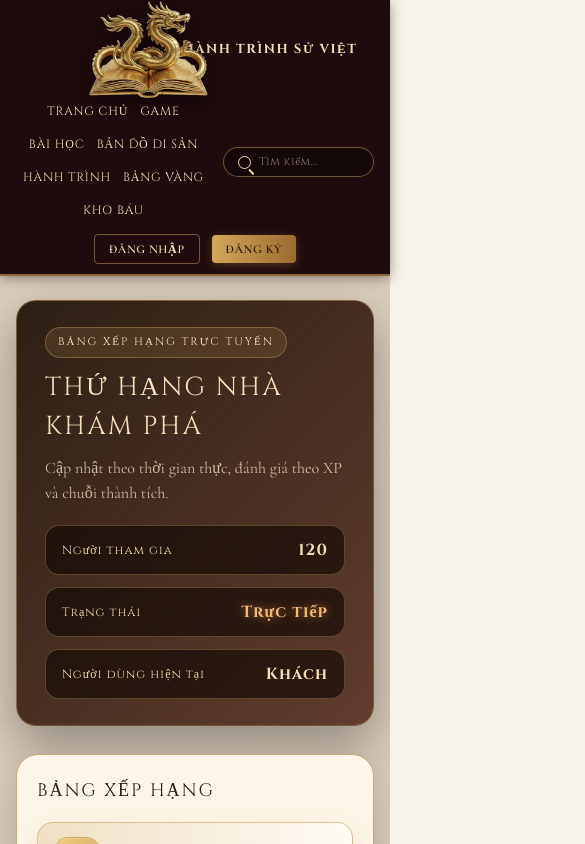
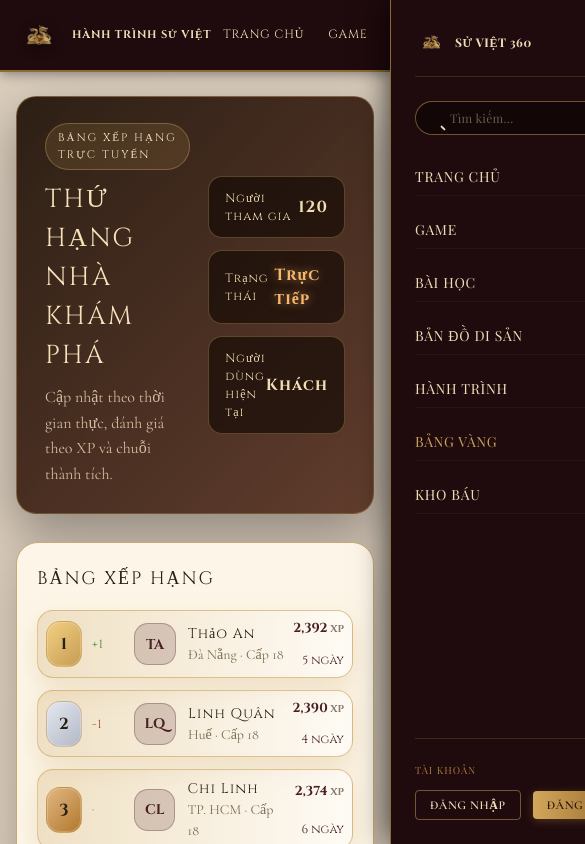
Before and after one commit to HuyFPT-School/SuViet360, a Next.js app in the folder client/: page /leaderboard in a window 390 px wide. Shown: the top 844 px of the page, 585 px wide, since content can reach past the window. Built offline with nearby package versions, Linux system fonts and the light colour scheme; no server answers.

Commit message:
Implement responsive mobile menu and enhance layout styles for better usability

```diff
--- a/client/app/globals.css
+++ b/client/app/globals.css
@@ -1360,11 +1360,20 @@ body {
 @media (max-width: 1024px) {
   .sv-panels { grid-template-columns: repeat(2, 1fr); }
   .profile-bottom { grid-template-columns: 1fr 1fr; }
+  .sv-topbar {
+    height: 70px !important;
+    padding: 0 16px !important;
+    flex-wrap: nowrap !important;
+    justify-content: space-between !important;
+    gap: 12px !important;
+  }
+  .sv-brand-logo {
+    transform: scale(1.8) !important;
+    margin-right: 32px !important;
+  }
 }
 
 @media (max-width: 900px) {
-  .sv-topbar  { height: auto; padding: 10px 16px; flex-wrap: wrap; justify-content: center; gap: 12px; }
-  .sv-menu    { flex-wrap: wrap; justify-content: center; gap: 12px; }
   .sv-hero-content { margin-top: 40px; }
   .sv-panels  { grid-template-columns: 1fr; }
   .sv-events-grid { grid-template-columns: 1fr; }
@@ -1374,6 +1383,36 @@ body {
   .profile-top    { grid-template-columns: 1fr; }
   .profile-bottom { grid-template-columns: 1fr 1fr; }
   .navbar { padding: 0 20px; }
+
+  /* Sidebar swipeable horizontal tab bar on mobile/tablet */
+  .sidebar {
+    padding: 12px 16px !important;
+    display: flex !important;
+    flex-direction: row !important;
+    overflow-x: auto !important;
+    gap: 8px !important;
+    white-space: nowrap !important;
+    scrollbar-width: none !important;
+    border-radius: 8px !important;
+  }
+  .sidebar::-webkit-scrollbar {
+    display: none !important;
+  }
+  .sidebar__title,
+  .sidebar__divider {
+    display: none !important;
+  }
+  .sidebar__item {
+    border-left: none !important;
+    border-bottom: 2px solid transparent !important;
+    padding: 8px 16px !important;
+    flex-shrink: 0 !important;
+  }
+  .sidebar__item--active {
+    border-left-color: transparent !important;
+    border-bottom-color: var(--gold) !important;
+    background: rgba(201, 161, 90, 0.1) !important;
+  }
 }
 
 @media (max-width: 640px) {
@@ -1382,7 +1421,16 @@ body {
   .sv-hero-title   { font-size: 28px; }
   .sv-hero-actions { flex-direction: column; align-items: flex-start; }
   .sv-search-input { width: 100px; }
-  .sv-brand-logo   { width: 80px; height: 80px; }
+  .sv-brand-logo {
+    width: 32px !important;
+    height: 32px !important;
+    transform: scale(1.4) !important;
+    margin-right: 14px !important;
+  }
+  .sv-brand-text {
+    font-size: 11px !important;
+    letter-spacing: 0.8px !important;
+  }
   .sv-footer-new-inner { grid-template-columns: 1fr 1fr; gap: 24px; }
   .profile-card__inner { flex-direction: column; align-items: center; }
   .profile-bottom      { grid-template-columns: 1fr; }
@@ -1390,6 +1438,7 @@ body {
   .navbar { height: auto; padding: 12px 16px; flex-wrap: wrap; gap: 10px; }
   .navbar__links { display: none; }
 }
+
 
 /* ═══════════════════════════════════════════
    PROFILE PAGE
@@ -2108,24 +2157,54 @@ body {
 
 .leaderboard-sentinel { width: 100%; height: 1px; }
 
-@media (max-width: 980px) {
+@media (max-width: 980px) and (min-width: 640.1px) {
   .leaderboard-hero { grid-template-columns: 1fr; }
   .leaderboard-row {
-    grid-template-columns: 90px 1fr;
+    grid-template-columns: 90px 1fr 100px 100px;
     gap: 12px;
   }
-  .leaderboard-score,
-  .leaderboard-streak { align-items: flex-start; }
 }
 
 @media (max-width: 640px) {
   .leaderboard-page { padding: 24px 16px 60px; }
   .leaderboard-title { font-size: 26px; }
-  .leaderboard-row { grid-template-columns: 1fr; }
-  .leaderboard-rank { order: 1; }
-  .leaderboard-user { order: 2; }
-  .leaderboard-score { order: 3; }
-  .leaderboard-streak { order: 4; }
+  .leaderboard-row {
+    grid-template-columns: 80px 1fr auto;
+    gap: 8px;
+    padding: 8px;
+  }
+  .leaderboard-score {
+    grid-column: 3;
+    grid-row: 1;
+    align-items: flex-end;
+  }
+  .leaderboard-streak {
+    grid-column: 3;
+    grid-row: 2;
+    align-items: flex-end;
+    margin-top: 4px;
+  }
+  .score-label, .streak-label {
+    display: none;
+  }
+  .score-value {
+    font-size: 13px;
+    font-weight: bold;
+  }
+  .score-value::after {
+    content: " XP";
+    font-size: 10px;
+    color: rgba(60, 40, 18, 0.6);
+  }
+  .streak-value {
+    font-size: 12px;
+  }
+  .leaderboard-rank {
+    grid-row: 1 / span 2;
+  }
+  .leaderboard-user {
+    grid-row: 1 / span 2;
+  }
 }
 
 .journey-info { flex: 1; }
@@ -3099,3 +3178,37 @@ img.avatar-circle {
     grid-template-columns: 1fr;
   }
 }
+
+/* ─────────────────────────────────────────
+   PHASER GAME & PROFILE INFO TABLE RESPONSIVENESS
+   ───────────────────────────────────────── */
+.sv-phaser-container {
+  width: 100%;
+  height: 70vh;
+  min-height: 480px;
+  position: relative;
+}
+
+@media (max-width: 640px) {
+  .sv-phaser-container {
+    height: 50vh;
+    min-height: 320px;
+  }
+}
+
+@media (max-width: 500px) {
+  .info-row {
+    grid-template-columns: 1fr !important;
+    gap: 4px !important;
+    align-items: flex-start !important;
+    padding: 8px 0 !important;
+  }
+  .info-row__label {
+    font-size: 11px !important;
+    color: var(--gold-dark) !important;
+  }
+  .info-row__value {
+    font-size: 14px !important;
+    padding-left: 4px !important;
+  }
+}
--- a/client/app/layout.tsx
+++ b/client/app/layout.tsx
@@ -2,6 +2,7 @@ import type { Metadata } from "next";
 import Link from "next/link";
 import Providers from "@/components/providers";
 import UserMenu from "@/components/user-menu";
+import MobileMenu from "@/components/mobile-menu";
 import "./globals.css";
 
 export const metadata: Metadata = {
@@ -28,7 +29,7 @@ export default function RootLayout({
                 />
                 <span className="sv-brand-text">Hành Trình Sử Việt</span>
               </div>
-              <div className="sv-menu">
+              <div className="sv-menu hidden lg:flex">
                 <Link href="/" className="sv-menu-link">
                   Trang Chủ
                 </Link>
@@ -51,7 +52,7 @@ export default function RootLayout({
                   Kho Báu
                 </Link>
               </div>
-              <div className="sv-search">
+              <div className="sv-search hidden lg:flex">
                 <span className="sv-search-icon" />
                 <input
                   className="sv-search-input"
@@ -59,7 +60,10 @@ export default function RootLayout({
                   aria-label="Tìm kiếm"
                 />
               </div>
-              <UserMenu />
+              <div className="hidden lg:flex">
+                <UserMenu />
+              </div>
+              <MobileMenu />
             </nav>
           </header>
           <main className="sv-main">{children}</main>
--- a/client/app/page.tsx
+++ b/client/app/page.tsx
@@ -57,7 +57,7 @@ export default function Home() {
     <div>
 
       {/* ── HERO ── */}
-      <section className="relative isolate overflow-hidden" style={{ height: "600px" }}>
+      <section className="relative isolate overflow-hidden h-[450px] sm:h-[520px] lg:h-[600px]">
         <Image
           src="/images/HeroSection.png"
           alt="Phù điêu hành trình lịch sử Việt"
@@ -188,7 +188,7 @@ export default function Home() {
             <AnimateIn variant="fade-up">
               <SectionHeader title="Sự Kiện Gần Đây" />
             </AnimateIn>
-            <AnimateIn variant="fade-scale" delay={60} stagger className="mt-6 grid gap-5 sm:grid-cols-3">
+            <AnimateIn variant="fade-scale" delay={60} stagger className="mt-6 grid gap-5 sm:grid-cols-2 lg:grid-cols-4">
               {EVENTS.map((e) => (
                 <Link
                   key={e.title}
--- a/client/components/PhaserGame.tsx
+++ b/client/components/PhaserGame.tsx
@@ -300,6 +300,6 @@ export default function PhaserGame({ lessonGame }: PhaserGameProps) {
   }, []);
 
   return (
-    <div ref={containerRef} style={{ width: "100%", height: "70vh", minHeight: 480 }} />
+    <div ref={containerRef} className="sv-phaser-container" />
   );
 }
--- /dev/null
+++ b/client/components/mobile-menu.tsx
@@ -0,0 +1,183 @@
+"use client";
+
+import { useState, useEffect } from "react";
+import Link from "next/link";
+import { usePathname } from "next/navigation";
+import UserMenu from "./user-menu";
+
+export default function MobileMenu() {
+  const [isOpen, setIsOpen] = useState(false);
+  const pathname = usePathname();
+
+  // Close drawer when path changes
+  useEffect(() => {
+    setIsOpen(false);
+  }, [pathname]);
+
+  // Prevent scroll when menu is open
+  useEffect(() => {
+    if (isOpen) {
+      document.body.style.overflow = "hidden";
+    } else {
+      document.body.style.overflow = "";
+    }
+    return () => {
+      document.body.style.overflow = "";
+    };
+  }, [isOpen]);
+
+  return (
+    <div className="lg:hidden flex items-center">
+      {/* Hamburger button */}
+      <button
+        onClick={() => setIsOpen(true)}
+        className="text-[#f0ddb7] p-2 hover:text-[#c9a15a] focus:outline-none focus:ring-1 focus:ring-[#c9a15a]/50 rounded cursor-pointer"
+        aria-label="Mở menu"
+        aria-expanded={isOpen}
+      >
+        <svg
+          className="w-6 h-6"
+          fill="none"
+          stroke="currentColor"
+          viewBox="0 0 24 24"
+        >
+          <path
+            strokeLinecap="round"
+            strokeLinejoin="round"
+            strokeWidth={2}
+            d="M4 6h16M4 12h16M4 18h16"
+          />
+        </svg>
+      </button>
+
+      {/* Overlay background */}
+      {isOpen && (
+        <div
+          className="fixed inset-0 bg-black/60 z-[998] transition-opacity duration-300 backdrop-blur-sm"
+          onClick={() => setIsOpen(false)}
+        />
+      )}
+
+      {/* Drawer */}
+      <div
+        className={`fixed top-0 right-0 bottom-0 w-[280px] max-w-[85vw] bg-[#1f0a0d] border-l border-[#8c6a34] z-[999] shadow-[0_0_30px_rgba(0,0,0,0.8)] p-6 flex flex-col transition-transform duration-300 ease-out transform ${
+          isOpen ? "translate-x-0" : "translate-x-full"
+        }`}
+      >
+        {/* Top header within drawer */}
+        <div className="flex items-center justify-between pb-4 border-b border-[#8c6a34]/30 mb-6">
+          <div className="flex items-center gap-2">
+            <img
+              className="w-8 h-8 object-contain"
+              src="/images/Logo_SuViet-remove.png"
+              alt="Logo"
+            />
+            <span className="font-display text-xs font-bold uppercase tracking-wider text-[#f0ddb7]">
+              Sử Việt 360
+            </span>
+          </div>
+          {/* Close button */}
+          <button
+            onClick={() => setIsOpen(false)}
+            className="text-[#f0ddb7] hover:text-[#c9a15a] p-1.5 rounded focus:outline-none cursor-pointer"
+            aria-label="Đóng menu"
+          >
+            <svg
+              className="w-6 h-6"
+              fill="none"
+              stroke="currentColor"
+              viewBox="0 0 24 24"
+            >
+              <path
+                strokeLinecap="round"
+                strokeLinejoin="round"
+                strokeWidth={2}
+                d="M6 18L18 6M6 6l12 12"
+              />
+            </svg>
+          </button>
+        </div>
+
+        {/* Mobile Search */}
+        <div className="mb-6">
+          <div className="flex items-center gap-2 px-3 py-2 border border-[#c9a15a]/50 rounded-full bg-black/40">
+            <div className="w-3.5 h-3.5 rounded-full border-1.5 border-[#f0ddb7] relative flex-shrink-0 after:absolute after:-right-1 after:-bottom-1 after:w-1.5 after:h-0.5 after:bg-[#f0ddb7] after:rotate-45 after:rounded-sm" />
+            <input
+              className="bg-transparent border-none text-[#f0ddb7] font-display text-xs tracking-wide w-full outline-none placeholder-[#f0ddb7]/40"
+              placeholder="Tìm kiếm..."
+              aria-label="Tìm kiếm trên di động"
+            />
+          </div>
+        </div>
+
+        {/* Navigation links */}
+        <nav className="flex flex-col gap-4 mb-auto overflow-y-auto">
+          <Link
+            href="/"
+            className={`font-display text-sm tracking-wider uppercase py-2 border-b border-[#8c6a34]/10 transition-colors ${
+              pathname === "/" ? "text-[#c9a15a]" : "text-[#f0ddb7] hover:text-[#c9a15a]"
+            }`}
+          >
+            Trang Chủ
+          </Link>
+          <Link
+            href="/game"
+            className={`font-display text-sm tracking-wider uppercase py-2 border-b border-[#8c6a34]/10 transition-colors ${
+              pathname === "/game" ? "text-[#c9a15a]" : "text-[#f0ddb7] hover:text-[#c9a15a]"
+            }`}
+          >
+            Game
+          </Link>
+          <Link
+            href="/lessons"
+            className={`font-display text-sm tracking-wider uppercase py-2 border-b border-[#8c6a34]/10 transition-colors ${
+              pathname === "/lessons" ? "text-[#c9a15a]" : "text-[#f0ddb7] hover:text-[#c9a15a]"
+            }`}
+          >
+            Bài Học
+          </Link>
+          <Link
+            href="/explore"
+            className={`font-display text-sm tracking-wider uppercase py-2 border-b border-[#8c6a34]/10 transition-colors ${
+              pathname === "/explore" ? "text-[#c9a15a]" : "text-[#f0ddb7] hover:text-[#c9a15a]"
+            }`}
+          >
+            Bản Đồ Di Sản
+          </Link>
+          <Link
+            href="/library"
+            className={`font-display text-sm tracking-wider uppercase py-2 border-b border-[#8c6a34]/10 transition-colors ${
+              pathname === "/library" ? "text-[#c9a15a]" : "text-[#f0ddb7] hover:text-[#c9a15a]"
+            }`}
+          >
+            Hành Trình
+          </Link>
+          <Link
+            href="/leaderboard"
+            className={`font-display text-sm tracking-wider uppercase py-2 border-b border-[#8c6a34]/10 transition-colors ${
+              pathname === "/leaderboard" ? "text-[#c9a15a]" : "text-[#f0ddb7] hover:text-[#c9a15a]"
+            }`}
+          >
+            Bảng Vàng
+          </Link>
+          <Link
+            href="/community"
+            className={`font-display text-sm tracking-wider uppercase py-2 border-b border-[#8c6a34]/10 transition-colors ${
+              pathname === "/community" ? "text-[#c9a15a]" : "text-[#f0ddb7] hover:text-[#c9a15a]"
+            }`}
+          >
+            Kho Báu
+          </Link>
+        </nav>
+
+        {/* User login / profile section at bottom of drawer */}
+        <div className="pt-6 border-t border-[#8c6a34]/30 flex flex-col gap-3 mt-6">
+          <span className="font-display text-[10px] uppercase tracking-widest text-[#a37636]">
+            Tài Khoản
+          </span>
+          <UserMenu />
+        </div>
+      </div>
+    </div>
+  );
+}
```
